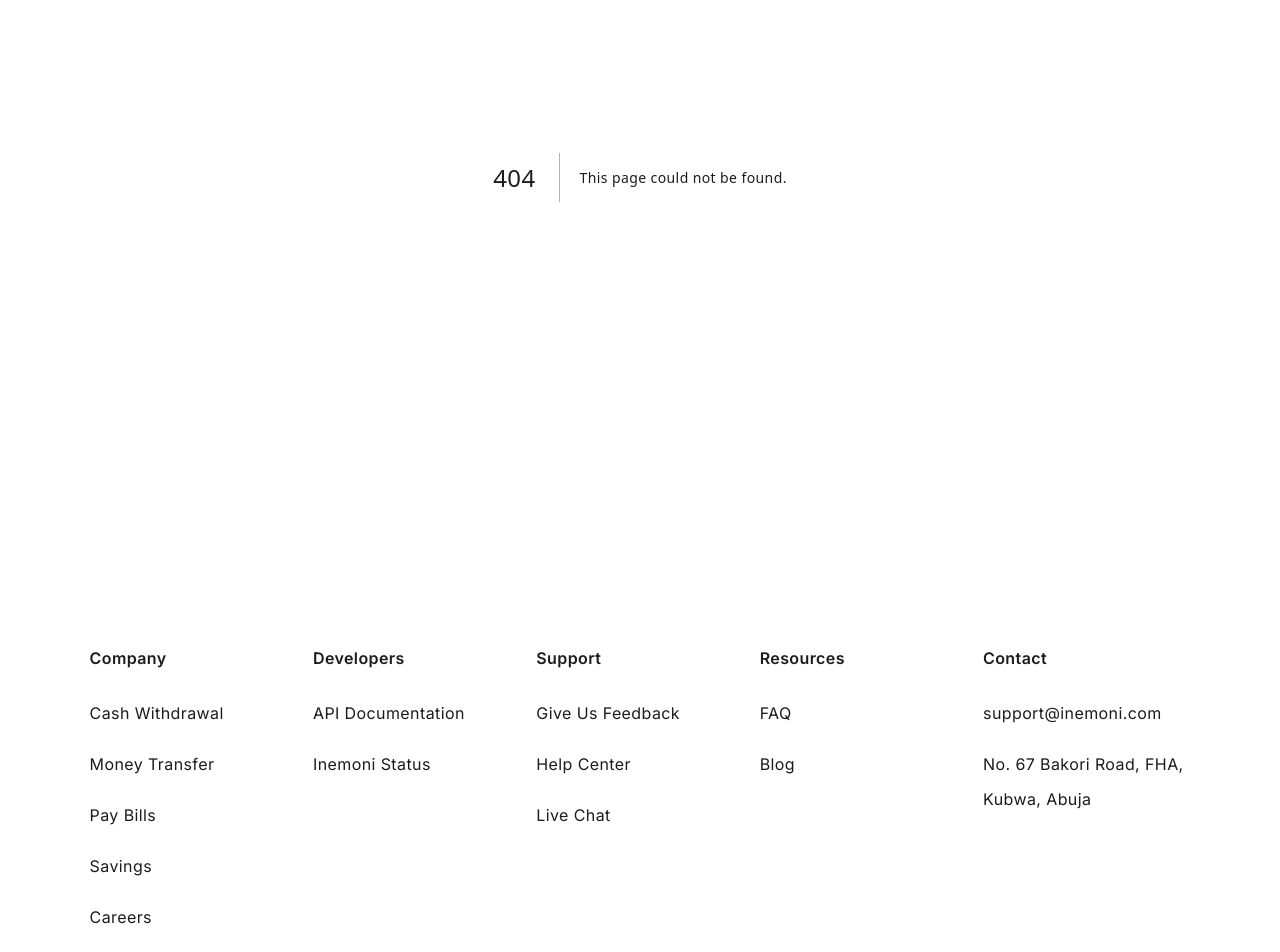
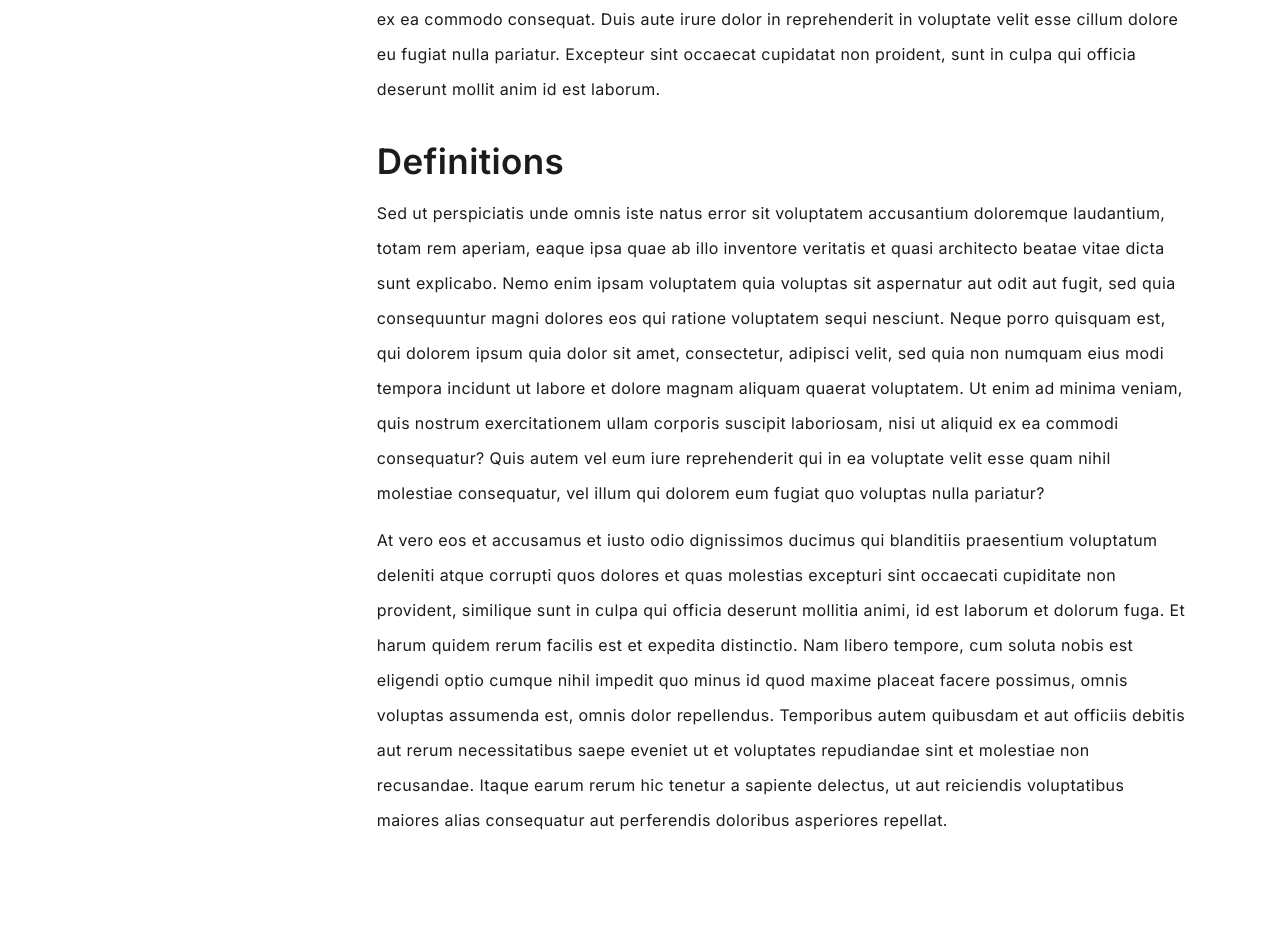
Before and after one commit to detachedsoul/inemoni, a Next.js app: page /legal/cookie-policy in a window 1280 px wide. Before the commit this address had no page. Shown: the part 380-1332 px from the top of the page. Built offline with nearby package versions, Linux system fonts and the light colour scheme; a web font is replaced by a local one.

Commit message:
style: cookie and privacy policies page design

```diff
--- /dev/null
+++ b/app/legal/cookie-policy/page.js
@@ -0,0 +1,9 @@
+import CookiePolicy from "@components/cookie-policy/CookiePolicy";
+
+const Index = () => {
+    return (
+		<CookiePolicy />
+	);
+};
+
+export default Index;
--- /dev/null
+++ b/components/cookie-policy/CookiePolicy.js
@@ -0,0 +1,67 @@
+const CookiePolicy = () => {
+	return (
+		<div className="grid gap-8">
+			<div>
+				<h1 className="header main-header">Cookie Policy</h1>
+
+				<p>
+					Lorem ipsum dolor sit amet, consectetur adipiscing elit, sed
+					do eiusmod tempor incididunt ut labore et dolore magna
+					aliqua. Ut enim ad minim veniam, quis nostrud exercitation
+					ullamco laboris nisi ut aliquip ex ea commodo consequat.
+					Duis aute irure dolor in reprehenderit in voluptate velit
+					esse cillum dolore eu fugiat nulla pariatur. Excepteur sint
+					occaecat cupidatat non proident, sunt in culpa qui officia
+					deserunt mollit anim id est laborum.
+				</p>
+			</div>
+
+			<div className="space-y-3">
+				<h1 className="header secondary-header">Definitions</h1>
+
+				<div className="space-y-3">
+					<p>
+						Sed ut perspiciatis unde omnis iste natus error sit
+						voluptatem accusantium doloremque laudantium, totam rem
+						aperiam, eaque ipsa quae ab illo inventore veritatis et
+						quasi architecto beatae vitae dicta sunt explicabo. Nemo
+						enim ipsam voluptatem quia voluptas sit aspernatur aut
+						odit aut fugit, sed quia consequuntur magni dolores eos
+						qui ratione voluptatem sequi nesciunt. Neque porro
+						quisquam est, qui dolorem ipsum quia dolor sit amet,
+						consectetur, adipisci velit, sed quia non numquam eius
+						modi tempora incidunt ut labore et dolore magnam aliquam
+						quaerat voluptatem. Ut enim ad minima veniam, quis
+						nostrum exercitationem ullam corporis suscipit
+						laboriosam, nisi ut aliquid ex ea commodi consequatur?
+						Quis autem vel eum iure reprehenderit qui in ea
+						voluptate velit esse quam nihil molestiae consequatur,
+						vel illum qui dolorem eum fugiat quo voluptas nulla
+						pariatur?
+					</p>
+
+					<p>
+						At vero eos et accusamus et iusto odio dignissimos
+						ducimus qui blanditiis praesentium voluptatum deleniti
+						atque corrupti quos dolores et quas molestias excepturi
+						sint occaecati cupiditate non provident, similique sunt
+						in culpa qui officia deserunt mollitia animi, id est
+						laborum et dolorum fuga. Et harum quidem rerum facilis
+						est et expedita distinctio. Nam libero tempore, cum
+						soluta nobis est eligendi optio cumque nihil impedit quo
+						minus id quod maxime placeat facere possimus, omnis
+						voluptas assumenda est, omnis dolor repellendus.
+						Temporibus autem quibusdam et aut officiis debitis aut
+						rerum necessitatibus saepe eveniet ut et voluptates
+						repudiandae sint et molestiae non recusandae. Itaque
+						earum rerum hic tenetur a sapiente delectus, ut aut
+						reiciendis voluptatibus maiores alias consequatur aut
+						perferendis doloribus asperiores repellat.
+					</p>
+				</div>
+			</div>
+		</div>
+	);
+};
+
+export default CookiePolicy;
```
Also changed, not shown: app/legal/cookie-policy/head.js (added, +19 -0 lines), app/legal/privacy-policy/head.js (added, +19 -0 lines), app/legal/privacy-policy/page.js (added, +9 -0 lines), components/privacy-policy/PrivacyPolicy.js (added, +67 -0 lines).
